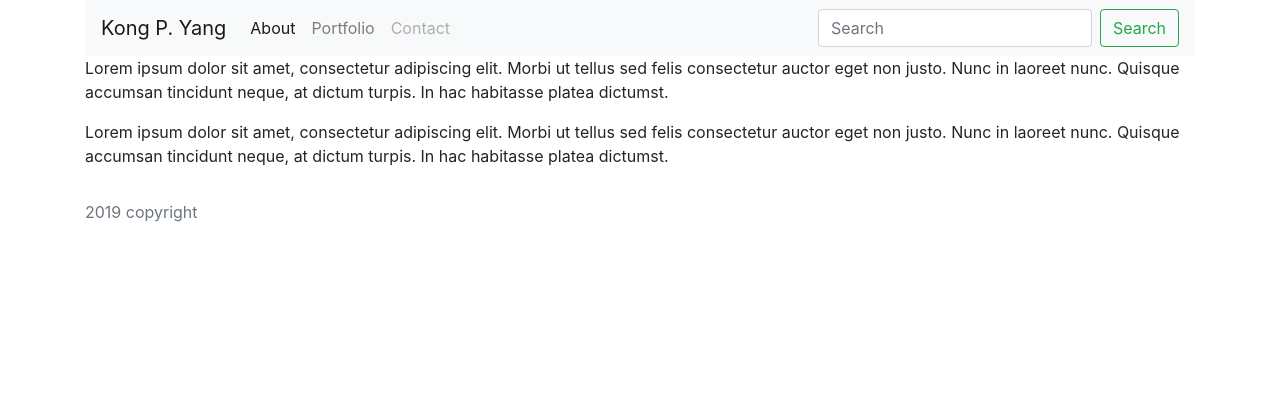
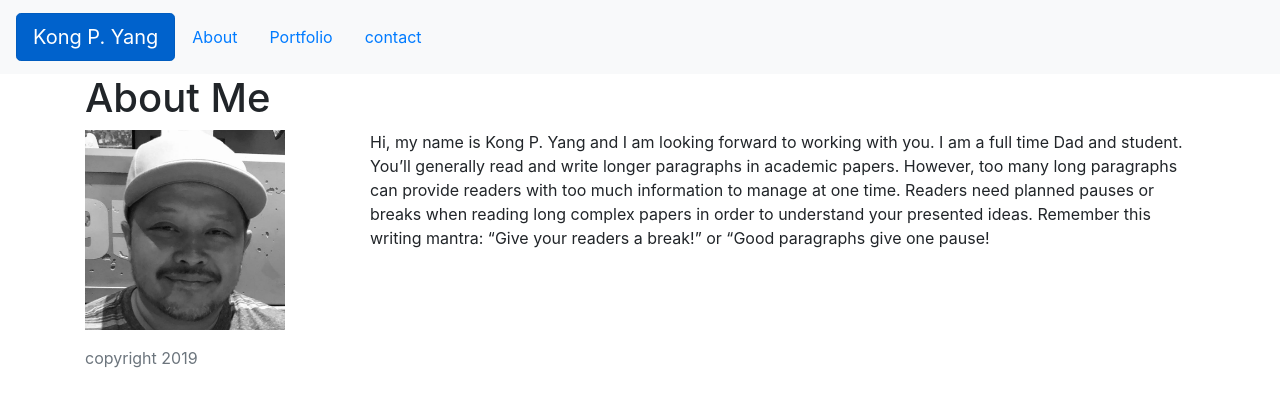
Before and after one commit to kongpyang/kongpyang, a plain HTML site: page Basic-Portfolio/index.html in a window 1280 px wide. Drawn offline with nearby package versions, Linux system fonts and the light colour scheme.

Commit message:
upload updated info for portfolio

```diff
--- a/Basic-Portfolio/index.html
+++ b/Basic-Portfolio/index.html
@@ -1,13 +1,13 @@
 <!doctype html>
 <html lang="en-us">
 
+
     <head>
         <meta charset="UTF-8">
-  <title>Portfolio/Kong P. Yang</title>
+        <title>Kong P. Yang</title>
         <link rel="stylesheet" href="https://stackpath.bootstrapcdn.com/bootstrap/4.3.1/css/bootstrap.min.css" integrity="sha384-ggOyR0iXCbMQv3Xipma34MD+dH/1fQ784/j6cY/iJTQUOhcWr7x9JvoRxT2MZw1T" crossorigin="anonymous">
-  <link rel="stylesheet" type="text/css" href="assets/css/style.css">
-  <link rel="stylesheet" type="text/css" href="media".css>
-  <link rel="stylesheet" type="text/css" href="media.css">
+        <link rel="stylesheet" type="text/css" href="style.css">
+
         <script src="https://stackpath.bootstrapcdn.com/bootstrap/4.3.1/js/bootstrap.min.js" integrity="sha384-JjSmVgyd0p3pXB1rRibZUAYoIIy6OrQ6VrjIEaFf/nJGzIxFDsf4x0xIM+B07jRM" crossorigin="anonymous"></script>
 
 
@@ -15,64 +15,88 @@
 
 <body>
 
-  <header id="masthead">
-    <div class="container">
-      </a>
+            <nav class="navbar navbar-expand-lg navbar-light bg-light">
 
-      <nav class="navbar navbar-expand-lg navbar-light bg-light">
-            <button class="navbar-toggler" type="button" data-toggle="collapse" data-target="#navbarTogglerDemo03" aria-controls="navbarTogglerDemo03" aria-expanded="false" aria-label="Toggle navigation">
+                <a class="navbar-brand" href="#">
+                <button type="button" class="btn btn-primary btn-lg active">Kong P. Yang</button></a>
+                <button class="navbar-toggler" type="button" data-toggle="collapse" data-target="#navbarNavAltMarkup" aria-controls="navbarNavAltMarkup" aria-expanded="false" aria-label="Toggle navigation">
                   <span class="navbar-toggler-icon"></span>
                 </button>
-            <a class="navbar-brand" href="#">Kong P. Yang</a>
 
-            <div class="collapse navbar-collapse" id="navbarTogglerDemo03">
-              <ul class="navbar-nav mr-auto mt-2 mt-lg-0">
-                <li class="nav-item active">
-                  <a class="nav-link" href="#">About <span class="sr-only">(current)</span></a>
-                </li>
-                <li class="nav-item">
-                  <a class="nav-link" href="#">Portfolio</a>
-                </li>
-                <li class="nav-item">
-                  <a class="nav-link disabled" href="#" tabindex="-1" aria-disabled="true">Contact</a>
-                </li>
-              </ul>
-              <form class="form-inline my-2 my-lg-0">
-                <input class="form-control mr-sm-2" type="search" placeholder="Search" aria-label="Search">
-                <button class="btn btn-outline-success my-2 my-sm-0" type="submit">Search</button>
-              </form>
+                <div class = "row">
+
+                    <a class="nav-item nav-link" href="index.html">About</a>
+                    <a class="nav-item nav-link" href="portfolio.html">Portfolio</a>
+                    <a class="nav-item nav-link" href="contact.html">contact</a>
+
+
                              </div>
                              </nav>
+
+                             <div class="row">
+
+
+                                <div class="col-sm-12">
+
+                            <div class="container">
+
+
+                            <div class="pageheader">
+
+                            <h1>About Me</h1>
+
+                             <div class = "row">
+
+                            <div class = "col-sm-3">
+
+                                <img src="images/kp.jpg" alt="kong yang" style="width:200px;height:200px;" class="thumb"></img>
                             </div>
-  </header>
+                               <div class="col-sm-9">
+                                  <p>Hi, my name is Kong P. Yang
+                                  and I am looking forward to working with you.
+                                  I am a full time Dad and student. You’ll
+                                  generally read and write longer paragraphs in
+                                  academic papers. However, too many long
+                                  paragraphs can provide readers with too much
+                                  information to manage at one time. Readers
+                                  need planned pauses or breaks when reading
+                                  long complex papers in order to understand
+                                  your presented ideas. Remember this writing
+                                  mantra: “Give your readers a break!” or “Good
+                                  paragraphs give one pause!</p>
 
-  <div id="main-container" class="container">
-      <div class="wrapper">
-          <section id="main-content">
-            <p>Lorem ipsum dolor sit amet, consectetur adipiscing elit. Morbi ut tellus sed felis consectetur auctor eget non justo. Nunc in laoreet nunc. Quisque accumsan tincidunt neque, at dictum turpis. In hac habitasse platea dictumst. </p>
-          </section>
-          <section id="sidebar">
-            <p>Lorem ipsum dolor sit amet, consectetur adipiscing elit. Morbi ut tellus sed felis consectetur auctor eget non justo. Nunc in laoreet nunc. Quisque accumsan tincidunt neque, at dictum turpis. In hac habitasse platea dictumst. </p>
-          </section>
                                </div>
                                </div>
 
 
 
-    </section>
+
+
+
+
+
+
+
+
+
+
+
+
+
+                               <footer class="footer mt-auto py-3">
+                                  <div class="container"></div>
+                                    <span class="text-muted">copyright 2019</span>
+                                </footer>
 
                               </div>
-
+                            </div>
+                          </div>
                         </div>
 
 
 
 
-  <footer class="footer mt-auto py-3">
-        <div class="container">
-          <span class="text-muted">2019 copyright</span>
-        </div>
-      </footer>
+
 </body>
 
 </html>
```
Also changed, not shown: Basic-Portfolio/contact.html (+21 -27 lines), Basic-Portfolio/portfolio.html (+51 -31 lines), index.html (deleted, +0 -1 lines), Basic-Portfolio/images/cat.jpg (added), Basic-Portfolio/images/concrete_seamless.png (added), Basic-Portfolio/images/kp.jpg (added), Basic-Portfolio/images/technics-q-c-640-480-1.jpg (added), Basic-Portfolio/images/technics-q-c-640-480-2.jpg (added), Basic-Portfolio/images/technics-q-c-640-480-5.jpg (added), Basic-Portfolio/images/technics-q-c-640-480-7.jpg (added), Basic-Portfolio/images/technics-q-c-640-480-9.jpg (added), Basic-Portfolio/style.css (added), 3 other files. Lines whose indentation alone changed are shown as unchanged.
